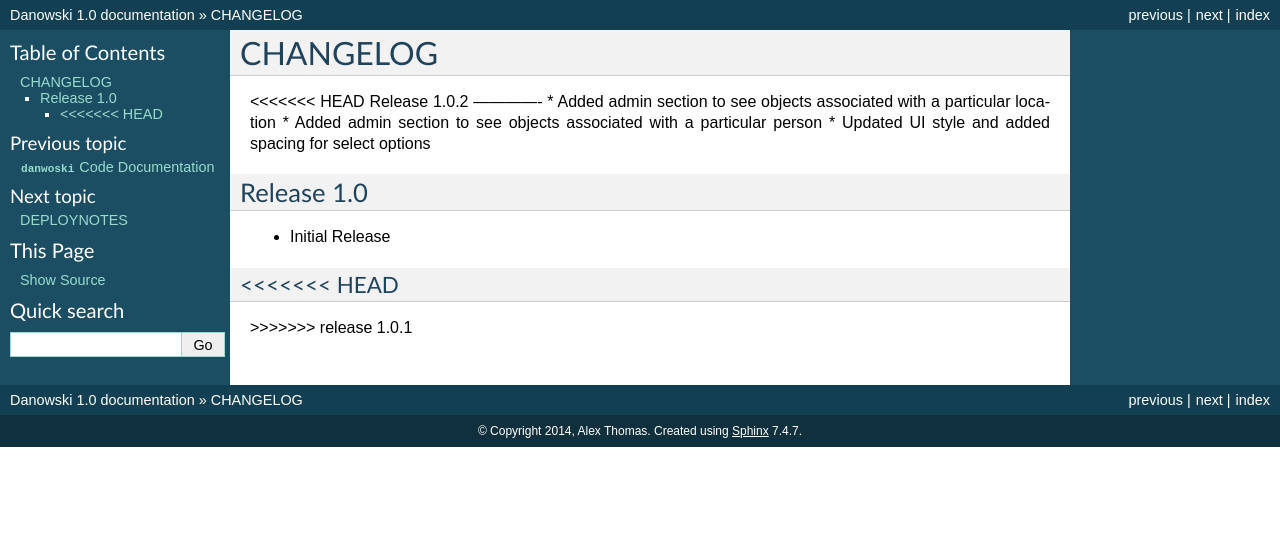
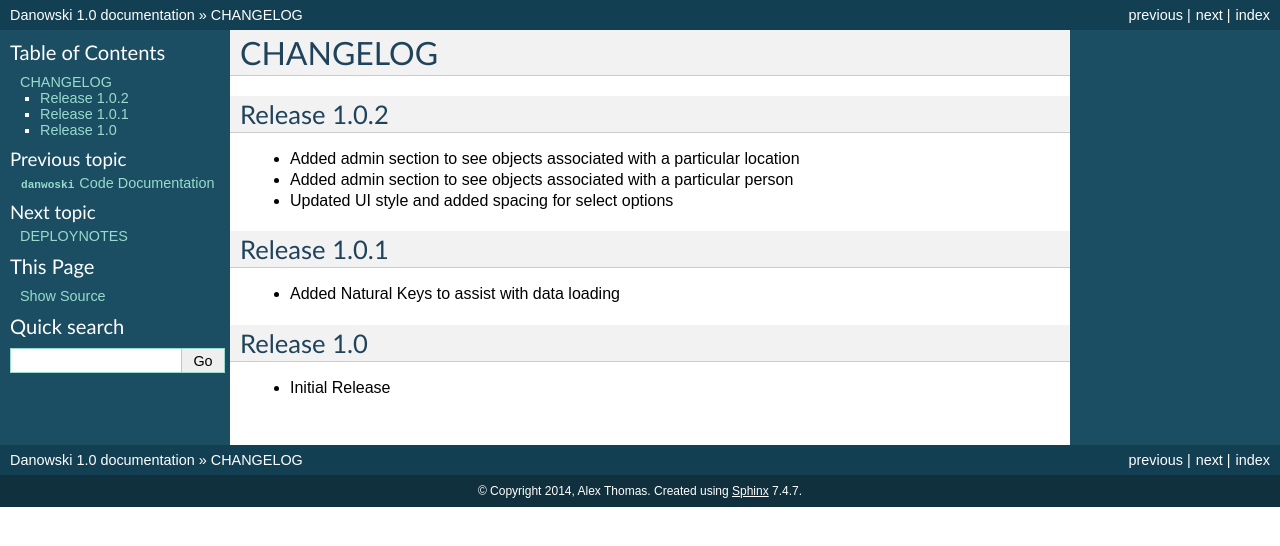
Before and after one commit to ecds/zurnatikl, a Sphinx documentation site: the page built from doc/changelog.rst, in a window 1280 px wide. Shown: the top 546 px of the page. Built offline with Sphinx 7.4.7, drawn with Linux system fonts in a browser that asks for light colours; some of the changed lines change nothing that is shown.

Commit message:
clean up merge conflicts in changelog

```diff
--- a/CHANGELOG.rst
+++ b/CHANGELOG.rst
@@ -1,22 +1,16 @@
-<<<<<<< HEAD
+CHANGELOG
+=========
+
 Release 1.0.2
 -------------
 * Added admin section to see objects associated with a particular location
 * Added admin section to see objects associated with a particular person
 * Updated UI style and added spacing for select options
 
-=======
->>>>>>> release 1.0.1
 Release 1.0.1
 -------------
 * Added Natural Keys to assist with data loading
 
-
-
 Release 1.0
 -----------
 * Initial Release
-<<<<<<< HEAD
-=======
-
->>>>>>> release 1.0.1
--- a/doc/changelog.rst
+++ b/doc/changelog.rst
@@ -1,5 +1 @@
-=========
-CHANGELOG
-=========
-
 .. include:: ../CHANGELOG.rst
```
